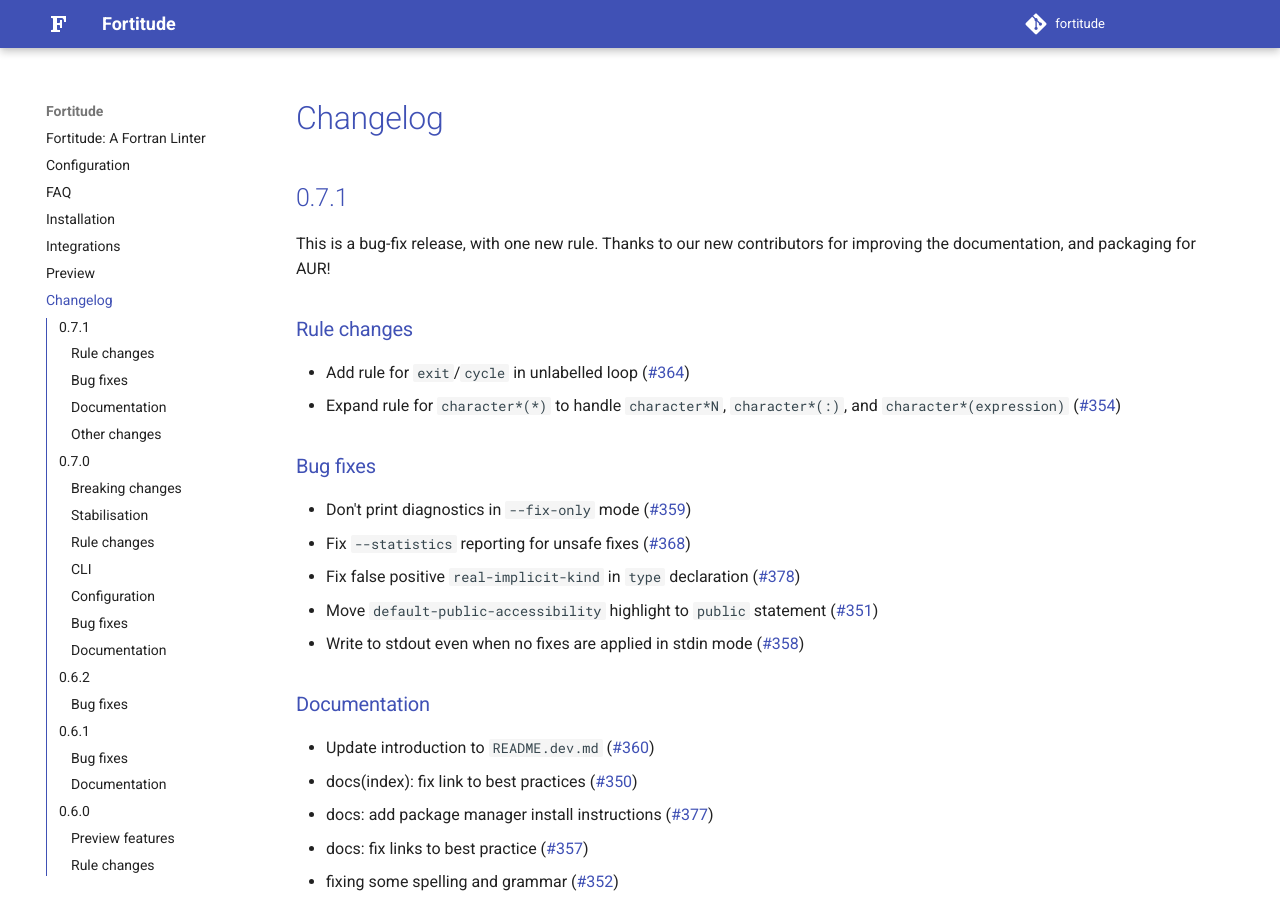
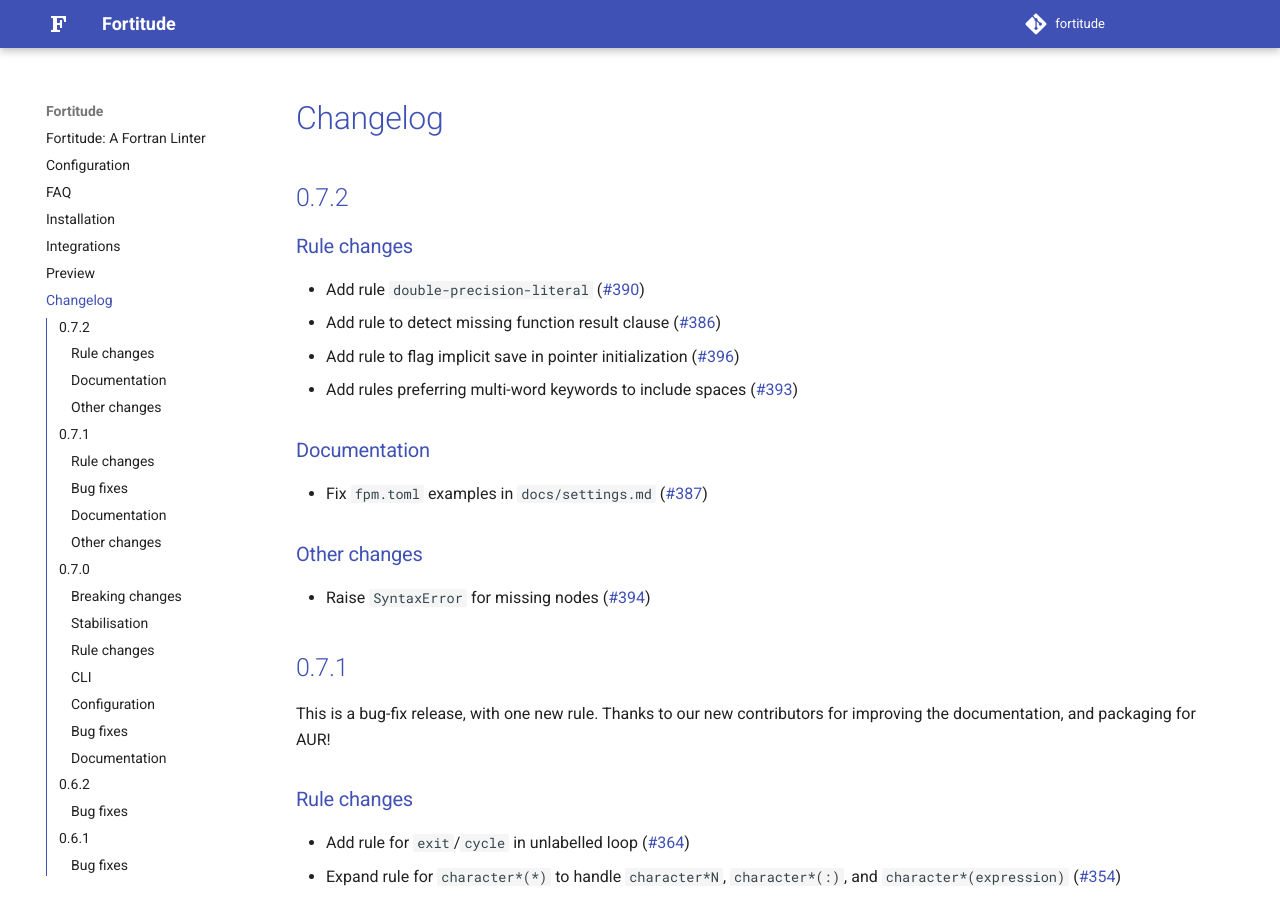
Before and after one commit to PlasmaFAIR/fortitude, an MkDocs documentation site: the page built from docs/release_notes.md, in a window 1280 px wide and 900 px high. Built offline with MkDocs 1.6.1 and Material for MkDocs 9.7.7, drawn with Linux system fonts in a browser that asks for light colours; comment, search, counter and statistics services are not loaded.

Commit message:
Prepare for version 0.7.2 release

```diff
--- a/CHANGELOG.md
+++ b/CHANGELOG.md
@@ -1,4 +1,21 @@
 # Changelog
+
+## 0.7.2
+
+### Rule changes
+
+- Add rule `double-precision-literal` ([#390](https://github.com/PlasmaFAIR/fortitude/pull/390))
+- Add rule to detect missing function result clause ([#386](https://github.com/PlasmaFAIR/fortitude/pull/386))
+- Add rule to flag implicit save in pointer initialization ([#396](https://github.com/PlasmaFAIR/fortitude/pull/396))
+- Add rules preferring multi-word keywords to include spaces ([#393](https://github.com/PlasmaFAIR/fortitude/pull/393))
+
+### Documentation
+
+- Fix `fpm.toml` examples in `docs/settings.md` ([#387](https://github.com/PlasmaFAIR/fortitude/pull/387))
+
+### Other changes
+
+- Raise `SyntaxError` for missing nodes ([#394](https://github.com/PlasmaFAIR/fortitude/pull/394))
 
 ## 0.7.1
 
--- a/pyproject.toml
+++ b/pyproject.toml
@@ -4,7 +4,7 @@
 
 [project]
 name = "fortitude-lint"
-version = "0.7.1"
+version = "0.7.2"
 description = "A Fortran linter, written in Rust and installable with Python"
 readme = "README.md"
 authors = [
```
Also changed, not shown: README.dev.md (+2 -0 lines), docs/integrations.md (+3 -3 lines), 3 other files.
